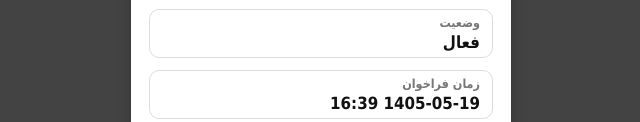
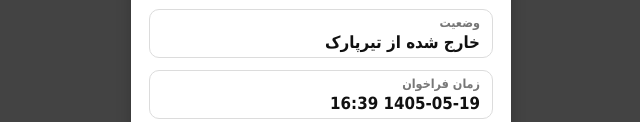
Before and after one commit to borderparrk/rimdan31700, a plain HTML site: page index.html in a window 1280 px wide. Shown: the part 456-578 px from the top of the page, without its empty margins (319-959 px from the left). Drawn offline with Linux system fonts and the light colour scheme.

Commit message:
Update index.html

```diff
--- a/index.html
+++ b/index.html
@@ -160,7 +160,7 @@
 
             <div class="item">
                 <span class="label">وضعیت</span>
-                <span class="value">فعال</span>
+                <span class="value">خارج شده از تیرپارک</span>
             </div>
 
             <div class="item">
```
